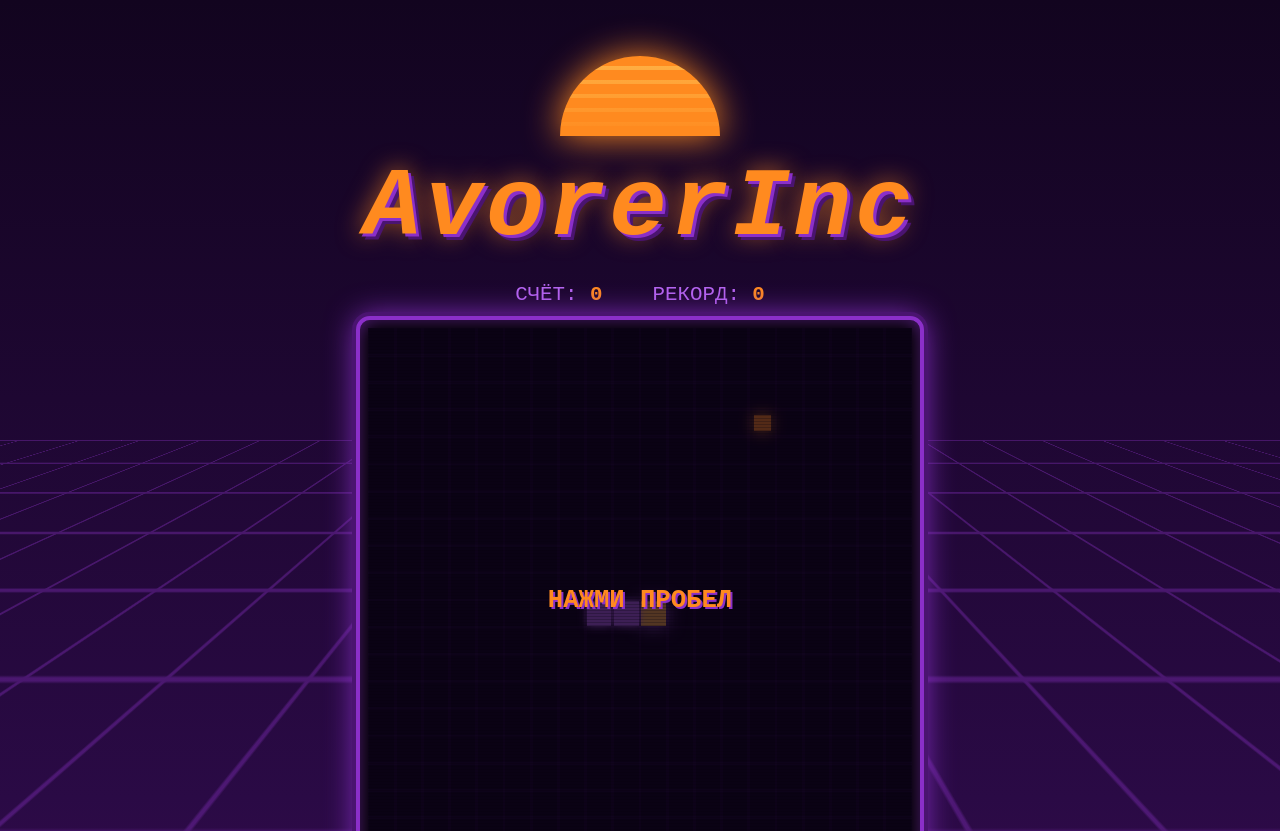
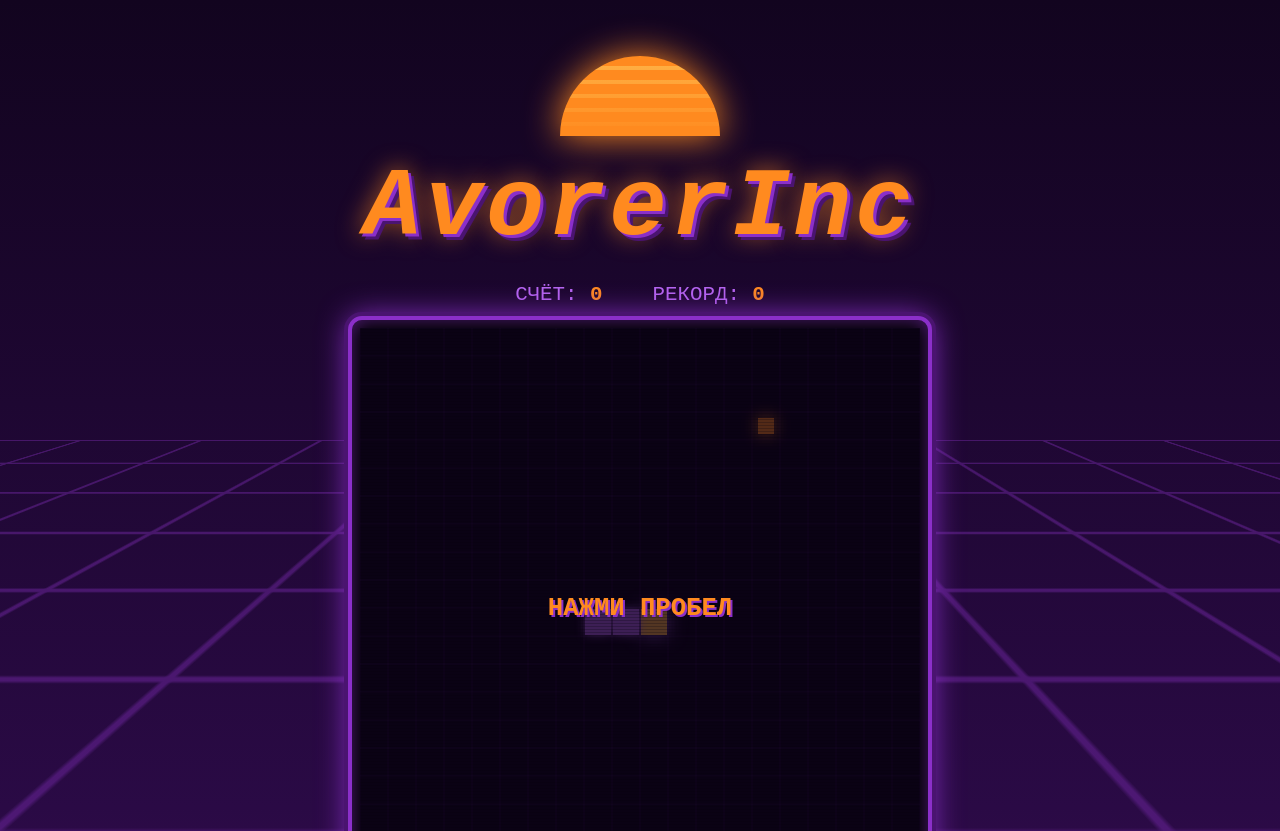
Before and after one commit to Avorer/VizitkaRofl, a plain HTML site: page index.html in a window 1280 px wide. Shown: the top 831 px of the page. Drawn offline with Linux system fonts and the light colour scheme.

Commit message:
Update style.css

```diff
--- a/css/style.css
+++ b/css/style.css
@@ -11,7 +11,7 @@
 * { box-sizing: border-box; }
 
 html, body { margin: 0; min-height: 100%; max-width: 100%; }
-html { overflow-x: hidden; }
+html { overflow-x: hidden; -webkit-text-size-adjust: 100%; }
 
 body {
   background: linear-gradient(180deg, var(--bg) 0%, var(--bg2) 60%, #4a0f5c 100%);
@@ -25,13 +25,14 @@ body {
 /* ретро-сетка снизу */
 .grid-floor {
   position: fixed;
-  left: -50%; right: -50%; bottom: 0;
+  left: 0; right: 0; bottom: 0;
+  width: 100%;
   height: 45vh;
   background:
     linear-gradient(var(--purple) 2px, transparent 2px) 0 0 / 60px 40px,
     linear-gradient(90deg, var(--purple) 2px, transparent 2px) 0 0 / 60px 40px;
-  transform: perspective(300px) rotateX(60deg);
-  transform-origin: top;
+  transform: perspective(300px) rotateX(60deg) scaleX(2);
+  transform-origin: top center;
   opacity: .35;
   z-index: 0;
   pointer-events: none;
@@ -64,7 +65,7 @@ body {
     0 0 24px rgba(255, 138, 31, .7);
 }
 
-.game-wrap { padding: 10px max(12px, env(safe-area-inset-left)) 20px max(12px, env(safe-area-inset-right)); }
+.game-wrap { width: 100%; max-width: 100%; padding: 10px max(12px, env(safe-area-inset-left)) 20px max(12px, env(safe-area-inset-right)); }
 
 .hud {
   display: flex; justify-content: center; gap: 30px;
@@ -78,7 +79,8 @@ body {
   position: relative;
   display: block;
   box-sizing: border-box;
-  width: min(100%, calc(68vh + 24px), 584px);
+  width: 100%;
+  max-width: 584px;
   margin: 0 auto;
   padding: 8px;
   background: #000;
@@ -90,6 +92,7 @@ body {
 canvas {
   display: block;
   width: 100%;
+  max-width: 100%;
   touch-action: none;
   height: auto;
   aspect-ratio: 1;
```
